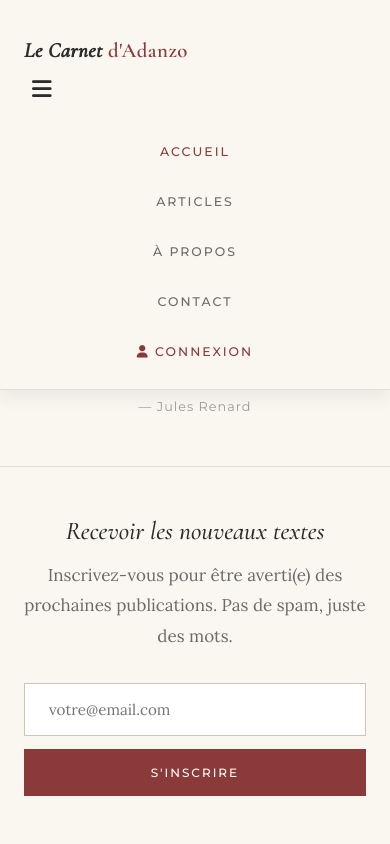
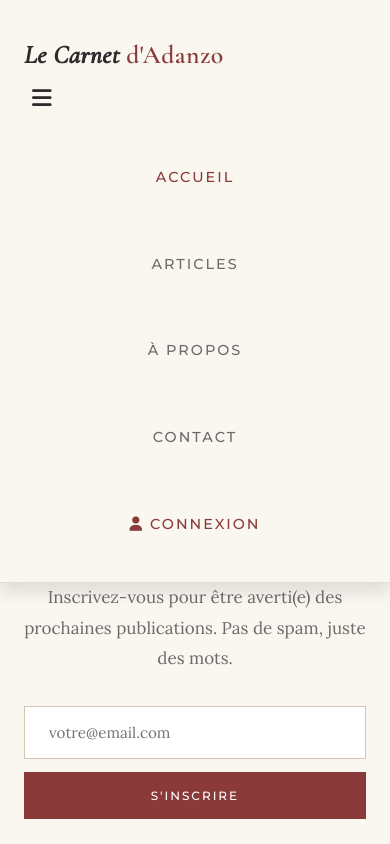
Before and after one commit to albayad/adanzo, a plain HTML site: page index.html in a window 390 px wide. Both pictures are taken after a click on the button "Menu". Shown: the top 844 px of the page. Drawn offline with nearby package versions, Linux system fonts and the light colour scheme.

Commit message:
Update index.html

```diff
--- a/index.html
+++ b/index.html
@@ -433,6 +433,65 @@
 
     nav {
         width: 100%;
+        position: static;
+    }
+
+    nav ul {
+        display: none;
+        flex-direction: column;
+        position: absolute;
+        top: 100%;
+        left: 0;
+        width: 100%;
+        background: var(--bg);
+        padding: 1.5rem 0;
+        border-bottom: 1px solid var(--border);
+        box-shadow: 0 10px 15px rgba(0,0,0,0.1);
+        text-align: center;
+        gap: 1.2rem;
+        z-index: 998;
+        margin: 0;
+    }
+
+    nav ul.show {
+        display: flex;
+    }
+
+    nav ul li {
+        width: 100%;
+        padding: 0.5rem 0;
+    }
+
+    nav ul a {
+        display: block;
+        padding: 0.8rem 1rem;
+        font-size: 0.9rem;
+    }
+
+    .hero { padding: 4rem 0 3rem; }
+    .hero h1 { font-size: 3rem; }
+    .hero::before { font-size: 10rem; top: 1rem; }
+    .hero .citation { font-size: 1.15rem; }
+
+    .container { padding: 0 1.5rem; }
+
+    .newsletter { padding: 3rem 0; }
+    .newsletter h2 { font-size: 1.6rem; }
+    .newsletter-form {
+        flex-direction: column;
+        border: none;
+        background: transparent;
+    }
+    .newsletter-form input {
+        border: 1px solid var(--border-dark);
+        margin-bottom: 0.8rem;
+        background: var(--white);
+    }
+
+    .auth-modal-content {
+        padding: 2rem 1.5rem;
+    }
+}
             }
 
             nav ul {
```
Lines whose indentation alone changed are shown as unchanged.
